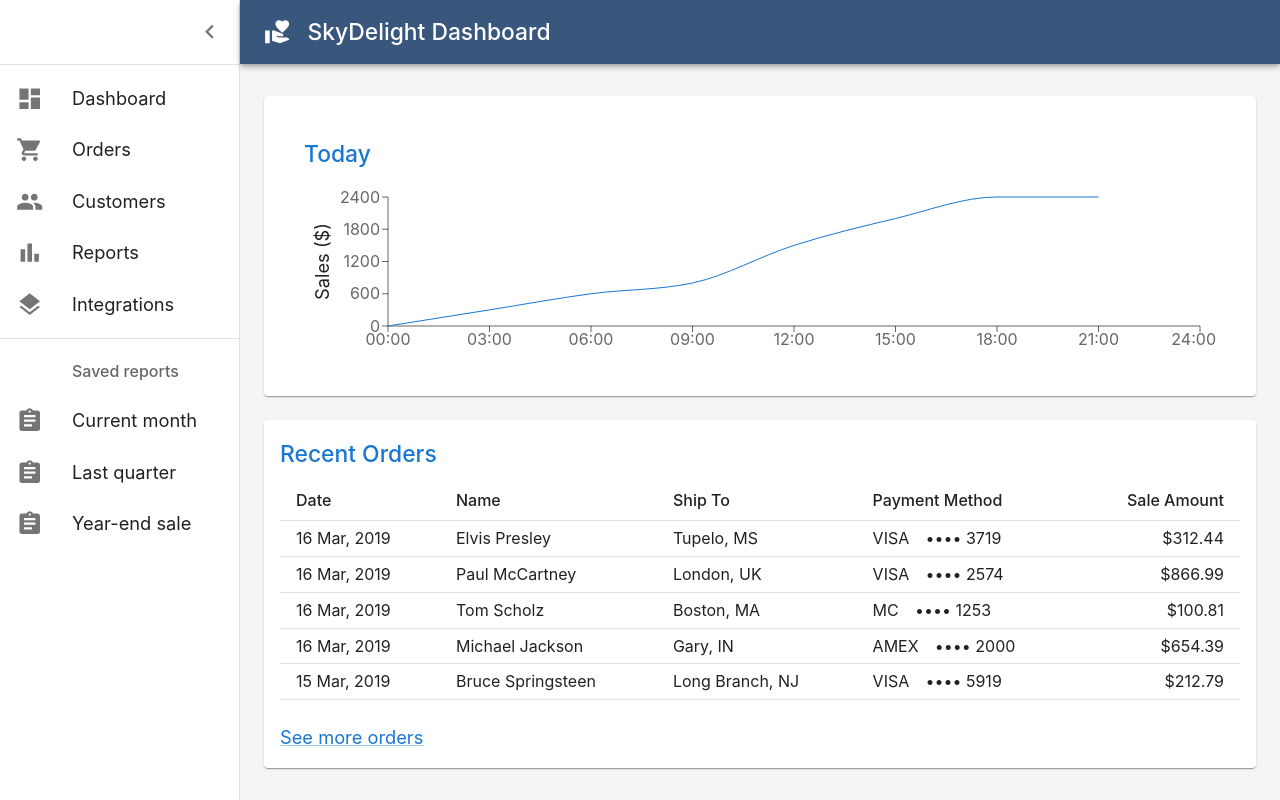
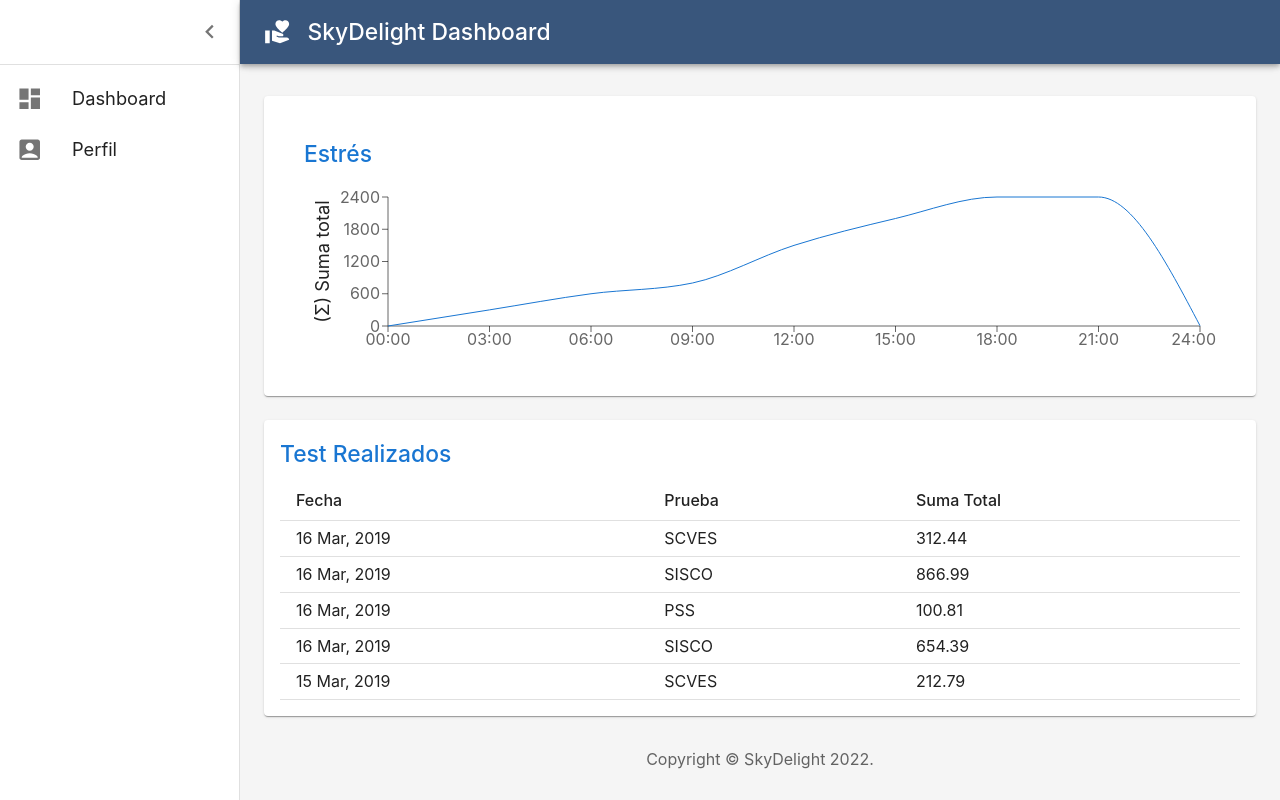
Before and after one commit to jluismarq/weblogin, a React (Create React App) app: page /dashboard in a window 1280 px wide. Built offline with nearby package versions, Linux system fonts and the light colour scheme.

Commit message:
Modificar Dashboard

```diff
--- a/src/Dashcomponents/Chart.js
+++ b/src/Dashcomponents/Chart.js
@@ -17,7 +17,7 @@
   createData('15:00', 2000),
   createData('18:00', 2400),
   createData('21:00', 2400),
-  createData('24:00', undefined),
+  createData('24:00', 5),
 ];
 
 export default function Chart() {
@@ -25,7 +25,7 @@
 
   return (
     <React.Fragment>
-      <Title>Today</Title>
+      <Title>Estrés</Title>
       <ResponsiveContainer>
         <LineChart
           data={data}
@@ -54,7 +54,7 @@
                 ...theme.typography.body1,
               }}
             >
-              Sales ($)
+              (Σ) Suma total
             </Label>
           </YAxis>
           <Line
--- a/src/Dashcomponents/Deposits.js
+++ /dev/null
@@ -1,27 +0,0 @@
-import * as React from 'react';
-import Link from '@mui/material/Link';
-import Typography from '@mui/material/Typography';
-import Title from './Title';
-
-function preventDefault(event) {
-  event.preventDefault();
-}
-
-export default function Deposits() {
-  return (
-    <React.Fragment>
-      <Title>Recent Deposits</Title>
-      <Typography component="p" variant="h4">
-        $3,024.00
-      </Typography>
-      <Typography color="text.secondary" sx={{ flex: 1 }}>
-        on 15 March, 2019
-      </Typography>
-      <div>
-        <Link color="primary" href="#" onClick={preventDefault}>
-          View balance
-        </Link>
-      </div>
-    </React.Fragment>
-  );
-}
--- a/src/Dashcomponents/Orders.js
+++ /dev/null
@@ -1,86 +0,0 @@
-import * as React from 'react';
-import Link from '@mui/material/Link';
-import Table from '@mui/material/Table';
-import TableBody from '@mui/material/TableBody';
-import TableCell from '@mui/material/TableCell';
-import TableHead from '@mui/material/TableHead';
-import TableRow from '@mui/material/TableRow';
-import Title from './Title';
-
-// Generate Order Data
-function createData(id, date, name, shipTo, paymentMethod, amount) {
-  return { id, date, name, shipTo, paymentMethod, amount };
-}
-
-const rows = [
-  createData(
-    0,
-    '16 Mar, 2019',
-    'Elvis Presley',
-    'Tupelo, MS',
-    'VISA ⠀•••• 3719',
-    312.44,
-  ),
-  createData(
-    1,
-    '16 Mar, 2019',
-    'Paul McCartney',
-    'London, UK',
-    'VISA ⠀•••• 2574',
-    866.99,
-  ),
-  createData(2, '16 Mar, 2019', 'Tom Scholz', 'Boston, MA', 'MC ⠀•••• 1253', 100.81),
-  createData(
-    3,
-    '16 Mar, 2019',
-    'Michael Jackson',
-    'Gary, IN',
-    'AMEX ⠀•••• 2000',
-    654.39,
-  ),
-  createData(
-    4,
-    '15 Mar, 2019',
-    'Bruce Springsteen',
-    'Long Branch, NJ',
-    'VISA ⠀•••• 5919',
-    212.79,
-  ),
-];
-
-function preventDefault(event) {
-  event.preventDefault();
-}
-
-export default function Orders() {
-  return (
-    <React.Fragment>
-      <Title>Recent Orders</Title>
-      <Table size="small">
-        <TableHead>
-          <TableRow>
-            <TableCell>Date</TableCell>
-            <TableCell>Name</TableCell>
-            <TableCell>Ship To</TableCell>
-            <TableCell>Payment Method</TableCell>
-            <TableCell align="right">Sale Amount</TableCell>
-          </TableRow>
-        </TableHead>
-        <TableBody>
-          {rows.map((row) => (
-            <TableRow key={row.id}>
-              <TableCell>{row.date}</TableCell>
-              <TableCell>{row.name}</TableCell>
-              <TableCell>{row.shipTo}</TableCell>
-              <TableCell>{row.paymentMethod}</TableCell>
-              <TableCell align="right">{`$${row.amount}`}</TableCell>
-            </TableRow>
-          ))}
-        </TableBody>
-      </Table>
-      <Link color="primary" href="#" onClick={preventDefault} sx={{ mt: 3 }}>
-        See more orders
-      </Link>
-    </React.Fragment>
-  );
-}
--- /dev/null
+++ b/src/Dashcomponents/Test.js
@@ -0,0 +1,66 @@
+import * as React from 'react';
+import Table from '@mui/material/Table';
+import TableBody from '@mui/material/TableBody';
+import TableCell from '@mui/material/TableCell';
+import TableHead from '@mui/material/TableHead';
+import TableRow from '@mui/material/TableRow';
+import Title from './Title';
+
+// Generate Order Data
+function createData(id, date, name, amount) {
+  return { id, date, name, amount };
+}
+
+const rows = [
+  createData(
+    0,
+    '16 Mar, 2019',
+    'SCVES',
+    312.44,
+  ),
+  createData(
+    1,
+    '16 Mar, 2019',
+    'SISCO',
+    866.99,
+  ),
+  createData(2, '16 Mar, 2019', 'PSS', 100.81),
+  createData(
+    3,
+    '16 Mar, 2019',
+    'SISCO',
+    654.39,
+  ),
+  createData(
+    4,
+    '15 Mar, 2019',
+    'SCVES',
+    212.79,
+  ),
+];
+
+export default function Test() {
+  return (
+    <React.Fragment>
+      <Title>Test Realizados</Title>
+      <Table size="small">
+        <TableHead>
+          <TableRow>
+            <TableCell>Fecha</TableCell>
+            <TableCell>Prueba</TableCell>
+            <TableCell>Suma Total</TableCell>
+          </TableRow>
+        </TableHead>
+        <TableBody>
+          {rows.map((row) => (
+            <TableRow key={row.id}>
+              <TableCell>{row.date}</TableCell>
+              <TableCell>{row.name}</TableCell>
+              <TableCell>{row.amount}</TableCell>
+            </TableRow>
+          ))}
+        </TableBody>
+      </Table>
+    </React.Fragment>
+  );
+}
--- a/src/Dashcomponents/listItems.js
+++ b/src/Dashcomponents/listItems.js
@@ -2,13 +2,8 @@
 import ListItemButton from '@mui/material/ListItemButton';
 import ListItemIcon from '@mui/material/ListItemIcon';
 import ListItemText from '@mui/material/ListItemText';
-import ListSubheader from '@mui/material/ListSubheader';
 import DashboardIcon from '@mui/icons-material/Dashboard';
-import ShoppingCartIcon from '@mui/icons-material/ShoppingCart';
-import PeopleIcon from '@mui/icons-material/People';
-import BarChartIcon from '@mui/icons-material/BarChart';
-import LayersIcon from '@mui/icons-material/Layers';
-import AssignmentIcon from '@mui/icons-material/Assignment';
+import AccountBoxIcon from '@mui/icons-material/AccountBox';
 
 export const mainListItems = (
   <React.Fragment>
@@ -20,53 +15,9 @@
     </ListItemButton>
     <ListItemButton>
       <ListItemIcon>
-        <ShoppingCartIcon />
+        <AccountBoxIcon />
       </ListItemIcon>
-      <ListItemText primary="Orders" />
-    </ListItemButton>
-    <ListItemButton>
-      <ListItemIcon>
-        <PeopleIcon />
-      </ListItemIcon>
-      <ListItemText primary="Customers" />
-    </ListItemButton>
-    <ListItemButton>
-      <ListItemIcon>
-        <BarChartIcon />
-      </ListItemIcon>
-      <ListItemText primary="Reports" />
-    </ListItemButton>
-    <ListItemButton>
-      <ListItemIcon>
-        <LayersIcon />
-      </ListItemIcon>
-      <ListItemText primary="Integrations" />
+      <ListItemText primary="Perfil" />
     </ListItemButton>
   </React.Fragment>
 );
-
-export const secondaryListItems = (
-  <React.Fragment>
-    <ListSubheader component="div" inset>
-      Saved reports
-    </ListSubheader>
-    <ListItemButton>
-      <ListItemIcon>
-        <AssignmentIcon />
-      </ListItemIcon>
-      <ListItemText primary="Current month" />
-    </ListItemButton>
-    <ListItemButton>
-      <ListItemIcon>
-        <AssignmentIcon />
-      </ListItemIcon>
-      <ListItemText primary="Last quarter" />
-    </ListItemButton>
-    <ListItemButton>
-      <ListItemIcon>
-        <AssignmentIcon />
-      </ListItemIcon>
-      <ListItemText primary="Year-end sale" />
-    </ListItemButton>
-  </React.Fragment>
-);
--- a/src/views/Dashboard.js
+++ b/src/views/Dashboard.js
@@ -9,17 +9,14 @@
 import Typography from '@mui/material/Typography';
 import Divider from '@mui/material/Divider';
 import IconButton from '@mui/material/IconButton';
-import Badge from '@mui/material/Badge';
 import Container from '@mui/material/Container';
 import Grid from '@mui/material/Grid';
 import Paper from '@mui/material/Paper';
 import MenuIcon from '@mui/icons-material/Menu';
 import ChevronLeftIcon from '@mui/icons-material/ChevronLeft';
-import NotificationsIcon from '@mui/icons-material/Notifications';
-import { mainListItems, secondaryListItems } from '../Dashcomponents/listItems';
+import { mainListItems} from '../Dashcomponents/listItems';
 import Chart from '../Dashcomponents/Chart';
-import Deposits from '../Dashcomponents/Deposits';
-import Orders from '../Dashcomponents/Orders';
+import Test from '../Dashcomponents/Test';
 import VolunteerActivismIcon from "@mui/icons-material/VolunteerActivism";
 
 function Copyright(props) {
@@ -160,8 +157,6 @@
           <Divider />
           <List component="nav">
             {mainListItems}
-            <Divider sx={{ my: 1 }} />
-            {secondaryListItems}
           </List>
         </Drawer>
         <Box
@@ -208,7 +203,7 @@
               {/* Recent Orders */}
               <Grid item xs={12}>
                 <Paper sx={{ p: 2, display: 'flex', flexDirection: 'column' }}>
-                  <Orders />
+                  <Test />
                 </Paper>
               </Grid>
             </Grid>
```
